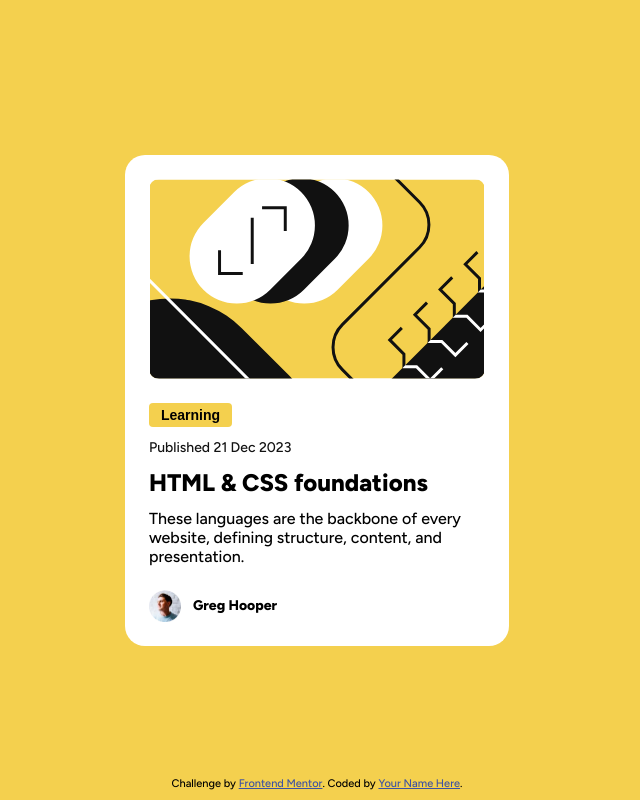
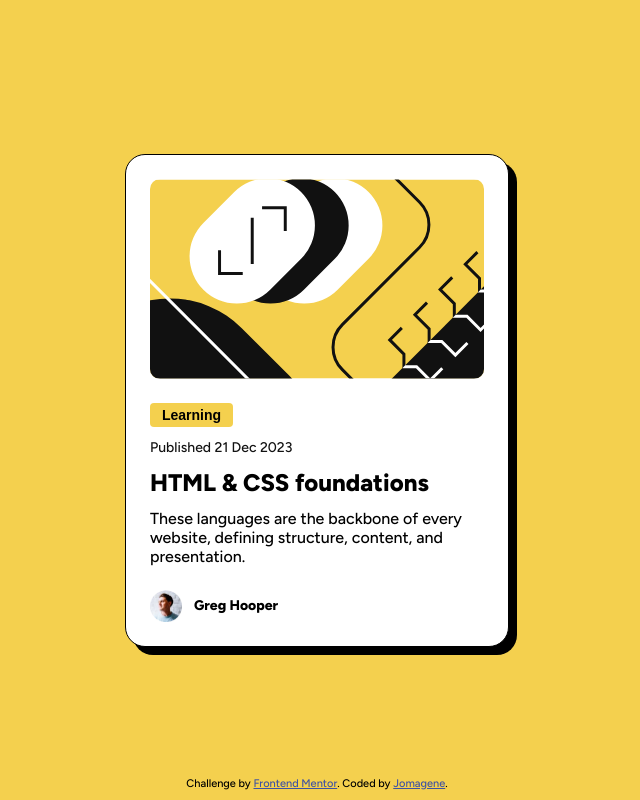
Before and after one commit to Jomagene/Blog-preview-card, a plain HTML site: page index.html in a window 1280 px wide. Shown: the whole page, without its empty margins (323-963 px from the left). Drawn offline with Linux system fonts and the light colour scheme.

Commit message:
Add border, box-shadow and corresponding hover effect

```diff
--- a/index.html
+++ b/index.html
@@ -42,7 +42,8 @@
       Challenge by
       <a href="https://www.frontendmentor.io?ref=challenge" target="_blank"
         >Frontend Mentor</a
-      >. Coded by <a href="#">Your Name Here</a>.
+      >. Coded by
+      <a href="https://www.frontendmentor.io/profile/Jomagene">Jomagene</a>.
     </div>
   </body>
 </html>
--- a/style.css
+++ b/style.css
@@ -18,6 +18,9 @@ main {
   background-color: white;
   width: 87.2%;
   max-width: 384px;
+  border: 1px black solid;
+  box-shadow: 8px 8px black;
+  transition: 0.15s;
 }
 .attribution {
   font-size: 11px;
@@ -99,6 +102,16 @@ main {
 .publish-date {
   color: var(--gray-950);
 }
+
+/* Hover and active effects */
+main:hover .title {
+  color: var(--yellow);
+  cursor: pointer;
+}
+main:hover {
+  box-shadow: 16px 16px black;
+}
+
 /* Mobile approach and media-querries*/
 .button,
 .publish-date,
```
Also changed, not shown: screenshot.png (added), 3 other files.
